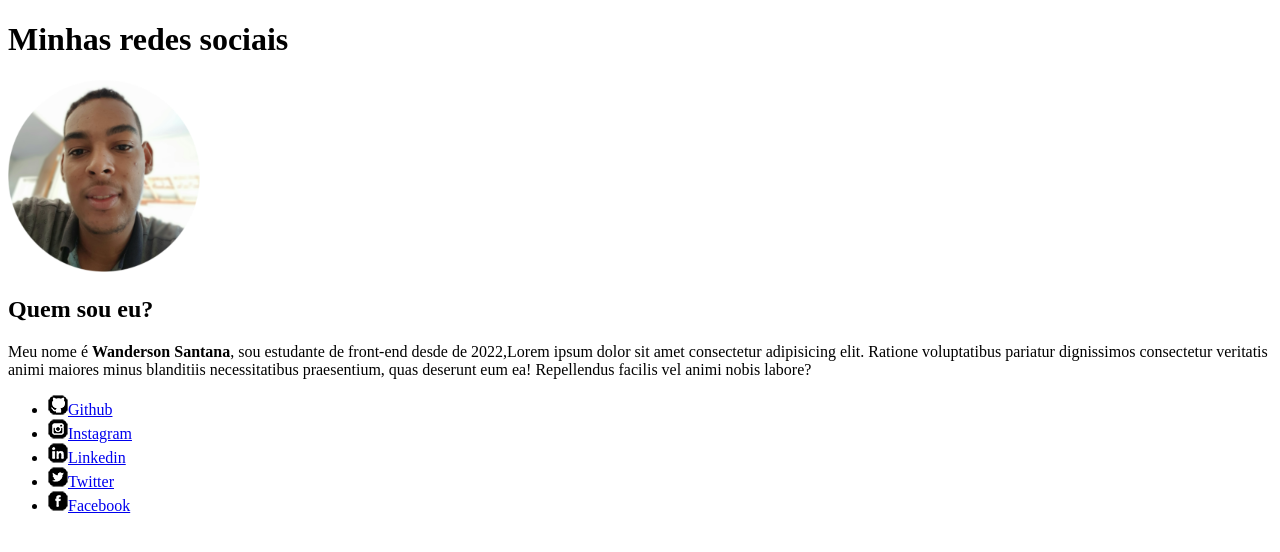
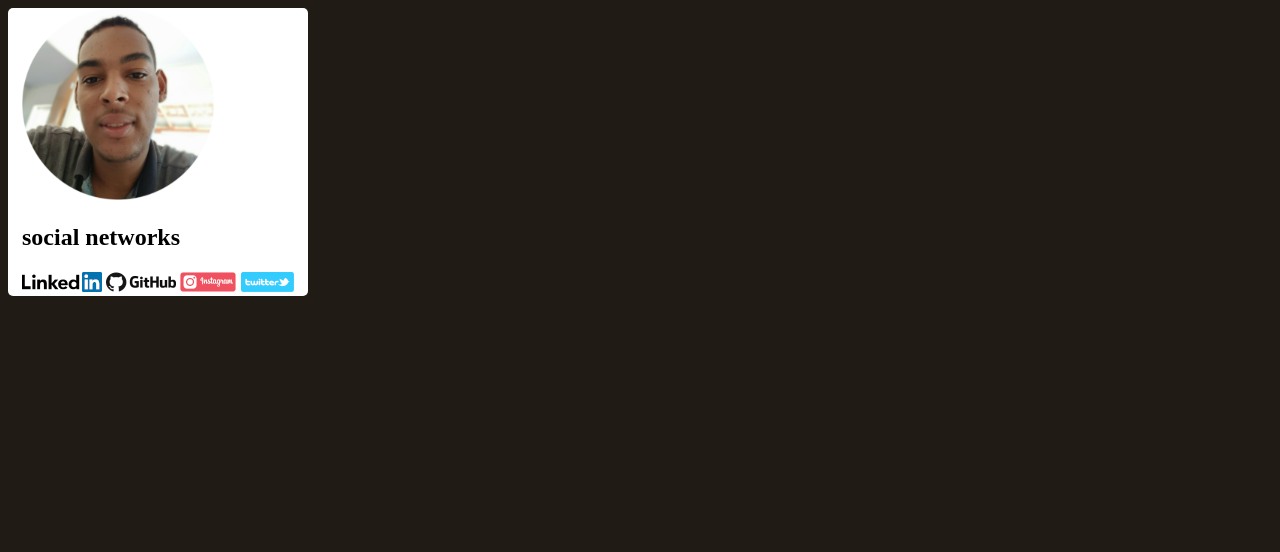
Before and after one commit to Wandersonndev/crafto, a plain HTML site: page index.html in a window 1280 px wide. Drawn offline with Linux system fonts and the light colour scheme.

Commit message:
commit 2

```diff
--- a/index.html
+++ b/index.html
@@ -6,18 +6,23 @@
     <meta name="viewport" content="width=device-width, initial-scale=1.0">
     <link rel="shortcut icon" href="favicon.ico" type="image/x-icon">
     <title>Social</title>
+    <link rel="stylesheet" href="style.css">
 </head>
 <body>
-    <h1>Minhas redes sociais</h1>
-    <img src="android-chrome-192x192.png" alt="inha foto">
-    <h2>Quem sou eu?</h2>
-    <p>Meu nome é <strong>Wanderson Santana</strong>, sou estudante de front-end desde de 2022,Lorem ipsum dolor sit amet consectetur adipisicing elit. Ratione voluptatibus pariatur dignissimos consectetur veritatis animi maiores minus blanditiis necessitatibus praesentium, quas deserunt eum ea! Repellendus facilis vel animi nobis labore?</p>
-    <ul>
-        <li><img src="icone-github.png" alt="icone-github"><a href="#" target="_blank">Github</a></img></li>
-        <li><img src="icone-instagram.png" alt="icone-instagram"><a href="https://www.instagram.com/wand037/" target="_blank">Instagram</a></img></li>
-        <li><img src="icone-linkedin.png" alt="icone-linkedin"><a href="https://www.linkedin.com/in/crafto-santana-0717bb226/" target="_blank">Linkedin</a></img></li>
-        <li><img src="icone-twitter.png" alt="icone-twitter"><a href="https://twitter.com/Bilder_cra" target="_blank">Twitter</a></img></li>
-        <li><img src="icone-facebook.png" alt="icone-facebook"><a href="https://www.facebook.com/wanderson.santana.395454/" target="_blank">Facebook</a></img></li>
-    </ul>
+    <div class="redes">
+        <div class="rd">
+    <img src="imagens/android-chrome-192x192.png" alt="Minha foto">
+    <h2 style="color:rgb(0, 0, 0);">social networks</h2>
+    <div class="link">
+
+    <a href="https://www.linkedin.com/in/crafto-santana-0717bb226/" target="_blank"><img src="imagens/linkedin.png" alt="linkedin icon"></a>
+    <a href="https://github.com/Wandersonndev"target="_blank"><img src="Imagens/github.png" alt=""></a>
+    <a href="https://www.instagram.com/wand037/" target="_blank"><img src="./Imagens/icone-instagram.png" alt="icone-instagram"></a>
+    <a href=https://twitter.com/Bilder_cra"" target="_blank"><img src="./Imagens/icone-twitter.png" alt=""></a>
+</div>
+
+
+        </div>
+    </div>
 </body>
 </html>
--- /dev/null
+++ b/style.css
@@ -0,0 +1,11 @@
+body{
+    background:#211B15;
+}
+.redes{
+    background-color: white;
+    width: 300px;
+    border-radius:5px;
+    display: flex;
+    flex-direction: row;
+    justify-content: center;
+}
```
Also changed, not shown: imagens/android-chrome-192x192.png (added), imagens/favicon.ico (added), imagens/github-removebg-preview-removebg-preview.png (added), imagens/github.png (added), imagens/icone-instagram.png (added), imagens/icone-twitter.png (added), imagens/linkedin.png (added), imagens/wand.png (added).
